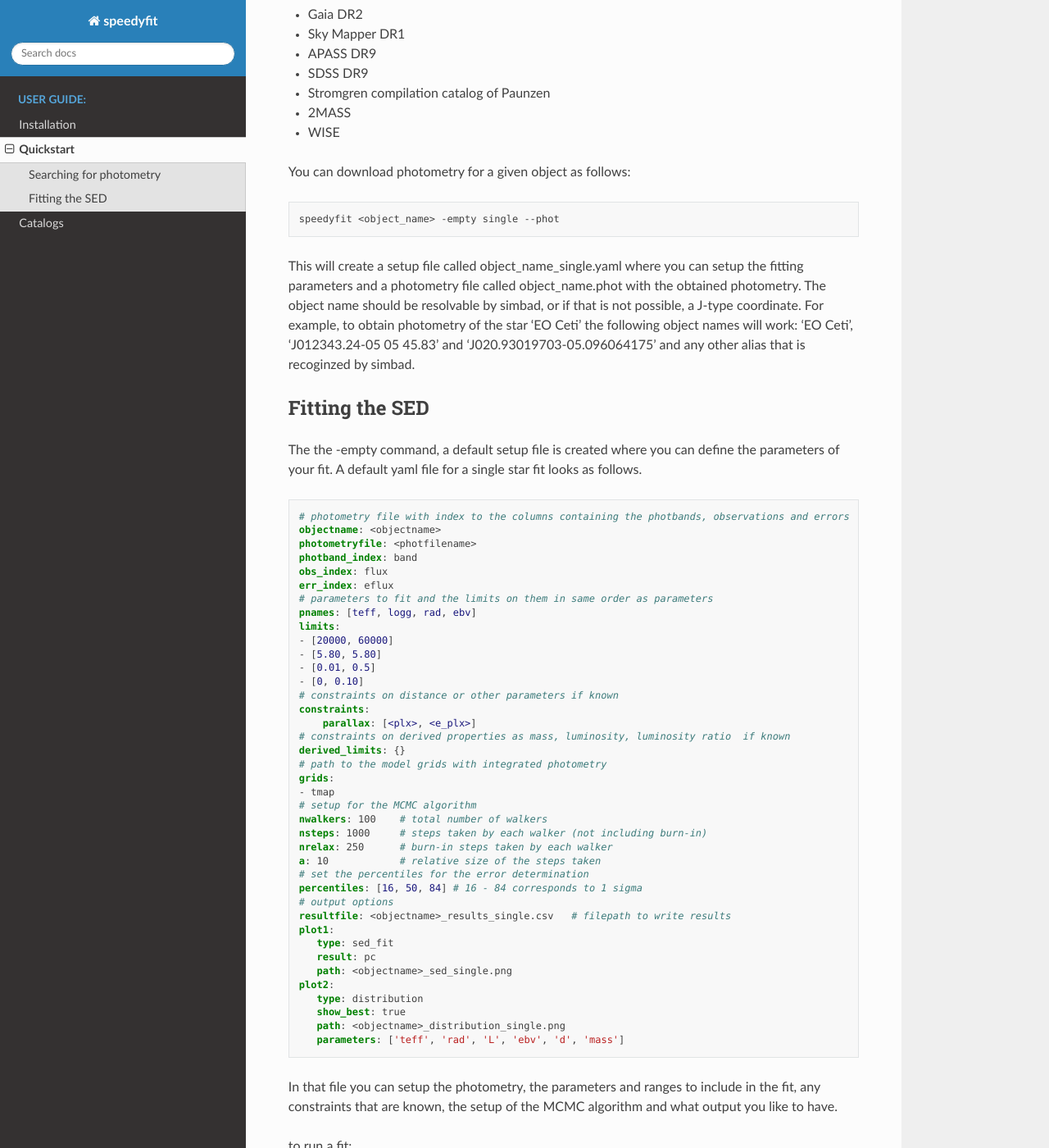
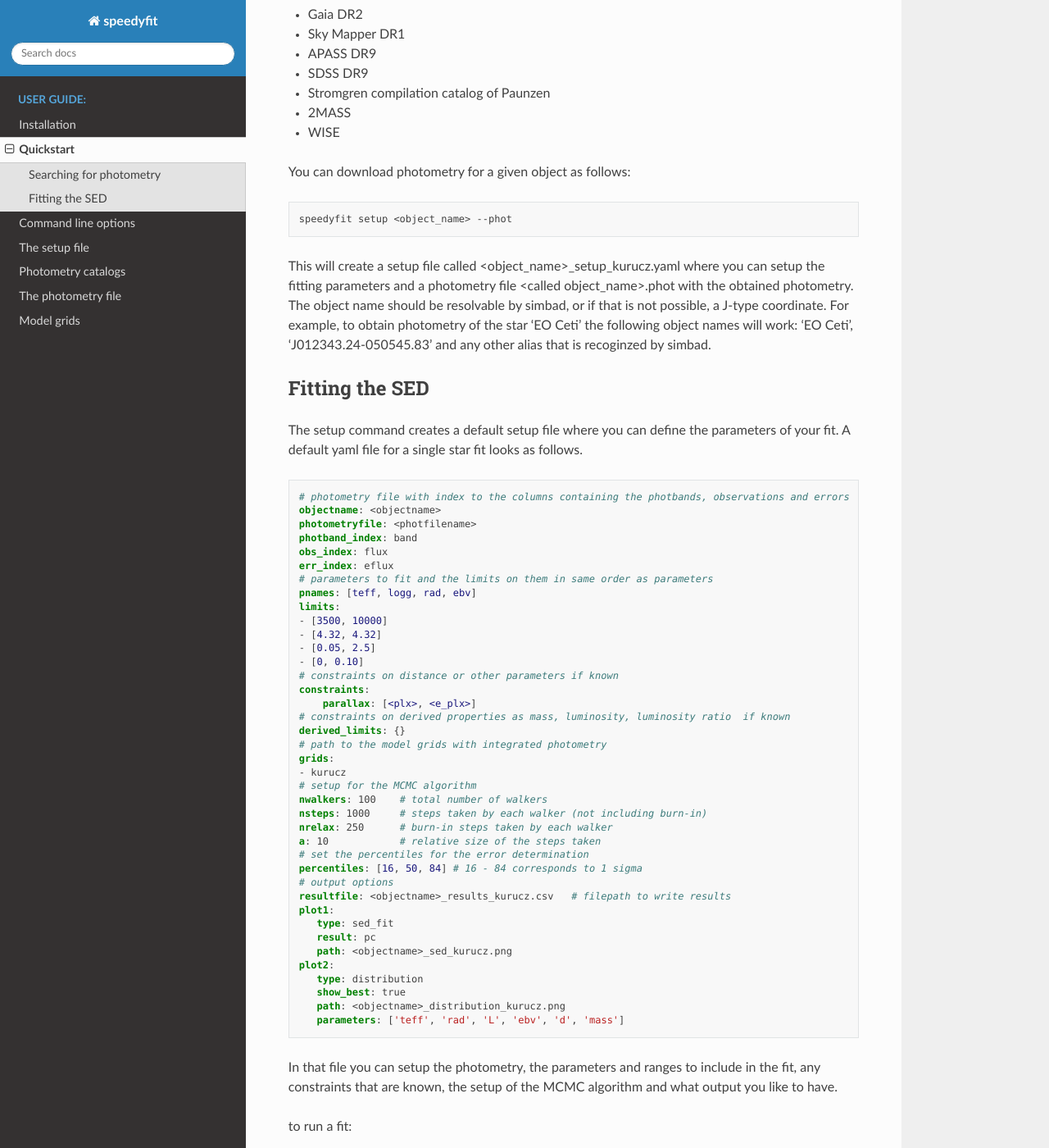
Before and after one commit to vosjo/speedyfit, a Sphinx documentation site: the page built from docs/userguide/quickstart.rst, in a window 1280 px wide and 1400 px high, scrolled down 306 px. Shown: the whole window at 82% size. Built offline with Sphinx 7.4.7 and the Read the Docs theme 2.0.0, drawn with Linux system fonts in a browser that asks for light colours.

Commit message:
Documentation: Extended the documentation on the command line usage of speedyfit.

```diff
--- /dev/null
+++ b/docs/userguide/model_grids.rst
@@ -0,0 +1,2 @@
+Model grids
+===========
--- a/docs/userguide/catalogs.rst
+++ b/docs/userguide/photometry_catalogs.rst
@@ -1,5 +1,5 @@
-Catalogs
-========
+Photometry catalogs
+===================
 Speedyfit can automatically obtain photometry from several large online databases, using both Vizier and TAP queries.
 It will use simbad to find the coordinates for your system, and will do a search based on those coordinates. The
 included catalogs are given below:
--- /dev/null
+++ b/docs/userguide/photometry_file.rst
@@ -0,0 +1,2 @@
+The photometry file
+===================
--- a/docs/userguide/quickstart.rst
+++ b/docs/userguide/quickstart.rst
@@ -19,18 +19,17 @@
 
 .. code-block:: bash
 
-   speedyfit <object_name> -empty single --phot
+   speedyfit setup <object_name> --phot
 
-This will create a setup file called object_name_single.yaml where you can setup the fitting parameters and a photometry
-file called object_name.phot with the obtained photometry. The object name should be resolvable by simbad, or if that
-is not possible, a J-type coordinate. For example, to obtain photometry of the star 'EO Ceti' the following object names
-will work: 'EO Ceti', 'J012343.24-05 05 45.83' and 'J020.93019703-05.096064175' and any other alias that is recoginzed
-by simbad.
+This will create a setup file called <object_name>_setup_kurucz.yaml where you can setup the fitting parameters and a
+photometry file <called object_name>.phot with the obtained photometry. The object name should be resolvable by simbad,
+or if that is not possible, a J-type coordinate. For example, to obtain photometry of the star 'EO Ceti' the following
+object names will work: 'EO Ceti', 'J012343.24-050545.83' and any other alias that is recoginzed by simbad.
 
 Fitting the SED
 ---------------
 
-The the -empty command, a default setup file is created where you can define the parameters of your fit. A default yaml
+The setup command creates a default setup file where you can define the parameters of your fit. A default yaml
 file for a single star fit looks as follows.
 
 .. code-block:: yaml
@@ -44,9 +43,9 @@
    # parameters to fit and the limits on them in same order as parameters
    pnames: [teff, logg, rad, ebv]
    limits:
-   - [20000, 60000]
-   - [5.80, 5.80]
-   - [0.01, 0.5]
+   - [3500, 10000]
+   - [4.32, 4.32]
+   - [0.05, 2.5]
    - [0, 0.10]
    # constraints on distance or other parameters if known
    constraints:
@@ -55,7 +54,7 @@
    derived_limits: {}
    # path to the model grids with integrated photometry
    grids:
-   - tmap
+   - kurucz
    # setup for the MCMC algorithm
    nwalkers: 100    # total number of walkers
    nsteps: 1000     # steps taken by each walker (not including burn-in)
@@ -64,15 +63,15 @@
    # set the percentiles for the error determination
    percentiles: [16, 50, 84] # 16 - 84 corresponds to 1 sigma
    # output options
-   resultfile: <objectname>_results_single.csv   # filepath to write results
+   resultfile: <objectname>_results_kurucz.csv   # filepath to write results
    plot1:
       type: sed_fit
       result: pc
-      path: <objectname>_sed_single.png
+      path: <objectname>_sed_kurucz.png
    plot2:
       type: distribution
       show_best: true
-      path: <objectname>_distribution_single.png
+      path: <objectname>_distribution_kurucz.png
       parameters: ['teff', 'rad', 'L', 'ebv', 'd', 'mass']
 
 
--- /dev/null
+++ b/docs/userguide/setup_file.rst
@@ -0,0 +1,2 @@
+The setup file
+==============
```
Also changed, not shown: other parts of docs/userguide/quickstart.rst (+1 -1 lines), docs/index.rst (+5 -2 lines), docs/userguide/command_line.rst (added, +104 -0 lines), 1 other file.
